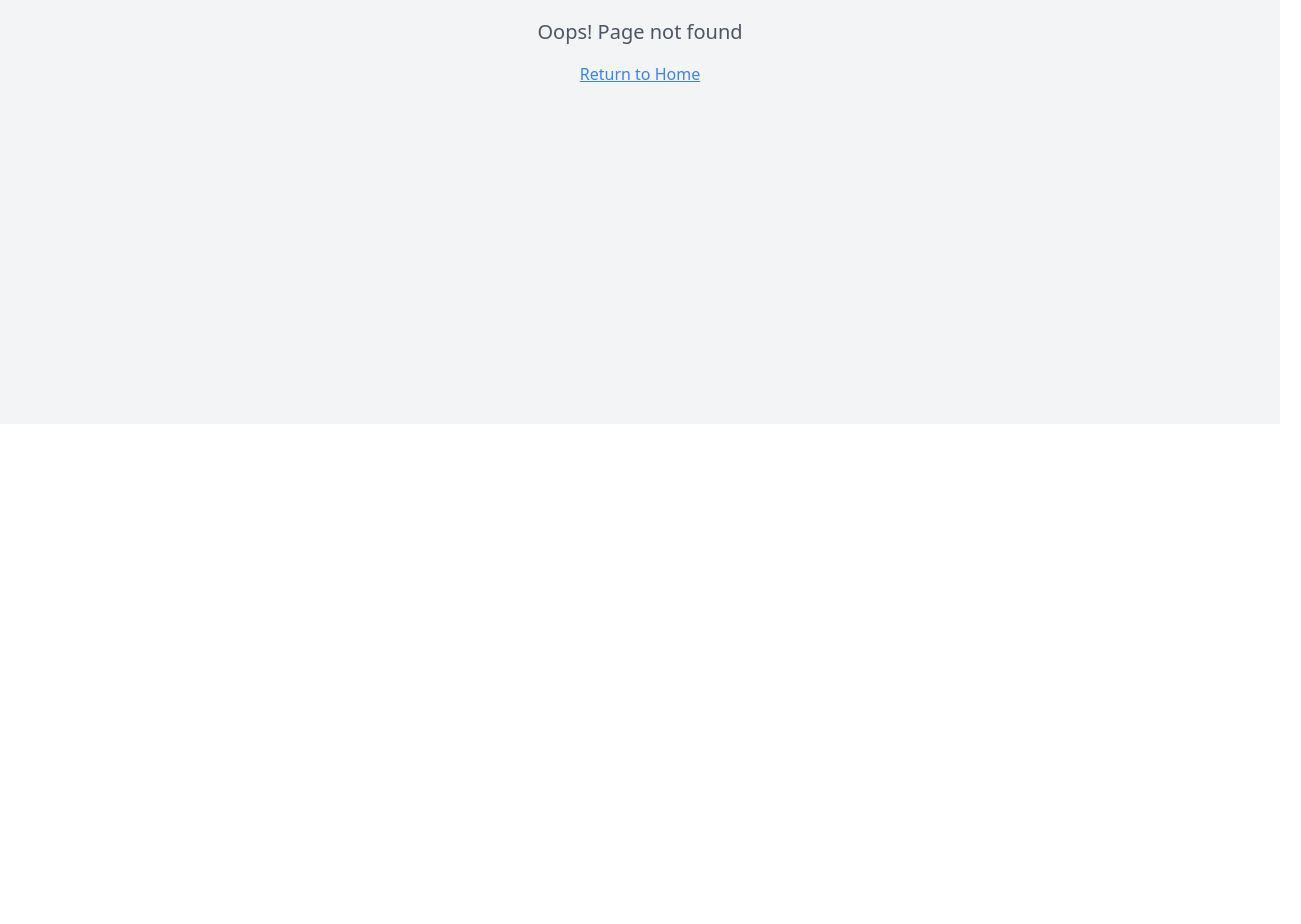
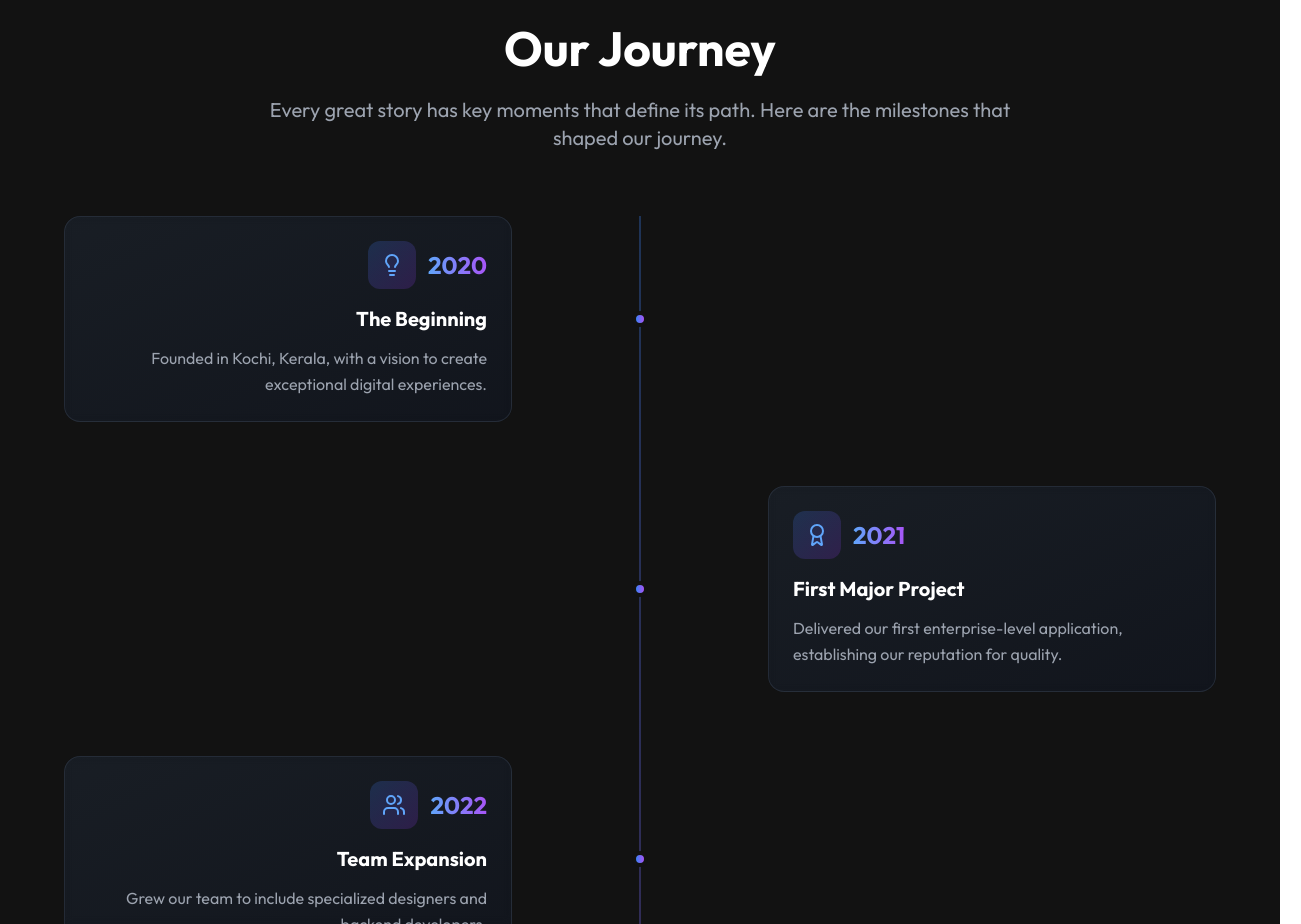
Before and after one commit to abhi963007/Dual-Nova, a React (Vite) app: page /our-story in a window 1280 px wide. Before the commit this address had no page. Shown: the part 376-1300 px from the top of the page, 1301 px wide, since content can reach past the window. Before the commit the page ends 800 px from the top, so only its background shows below. Built offline with nearby package versions, Linux system fonts and the light colour scheme.

Commit message:
Add Our Story page
Create a new page accessible via the navigation, detailing the company's story.

```diff
--- a/src/App.tsx
+++ b/src/App.tsx
@@ -9,6 +9,7 @@ import About from "./pages/About";
 import Projects from "./pages/Projects";
 import Services from "./pages/Services";
 import Contact from "./pages/Contact";
+import OurStory from "./pages/OurStory";
 import NotFound from "./pages/NotFound";
 
 const queryClient = new QueryClient();
@@ -25,6 +26,7 @@ const App = () => (
           <Route path="/projects" element={<Projects />} />
           <Route path="/services" element={<Services />} />
           <Route path="/contact" element={<Contact />} />
+          <Route path="/our-story" element={<OurStory />} />
           {/* ADD ALL CUSTOM ROUTES ABOVE THE CATCH-ALL "*" ROUTE */}
           <Route path="*" element={<NotFound />} />
         </Routes>
--- a/src/components/IntroSection.tsx
+++ b/src/components/IntroSection.tsx
@@ -1,6 +1,6 @@
-
 import React, { useEffect, useRef, useState } from 'react';
 import { Instagram, Linkedin, Youtube, ArrowRight } from 'lucide-react';
+import { Link } from 'react-router-dom';
 
 export const IntroSection = () => {
   const [techCount, setTechCount] = useState(0);
@@ -161,7 +161,10 @@ export const IntroSection = () => {
           </div>
 
           {/* Enhanced Our Story Button */}
-          <button className="group relative bg-gradient-to-r from-blue-600 to-purple-600 hover:from-blue-700 hover:to-purple-700 text-white px-8 py-3 rounded-full font-semibold transition-all duration-300 flex items-center space-x-2 hover:scale-105 focus:outline-none focus:ring-2 focus:ring-blue-500 focus:ring-offset-2 focus:ring-offset-[#121212] overflow-hidden">
+          <Link
+            to="/our-story"
+            className="group relative bg-gradient-to-r from-blue-600 to-purple-600 hover:from-blue-700 hover:to-purple-700 text-white px-8 py-3 rounded-full font-semibold transition-all duration-300 flex items-center space-x-2 hover:scale-105 focus:outline-none focus:ring-2 focus:ring-blue-500 focus:ring-offset-2 focus:ring-offset-[#121212] overflow-hidden"
+          >
             <span className="relative z-10">Our Story</span>
             <ArrowRight
               size={18}
@@ -169,7 +172,7 @@ export const IntroSection = () => {
             />
             {/* Button glow effect */}
             <div className="absolute inset-0 bg-gradient-to-r from-blue-400 to-purple-400 opacity-0 group-hover:opacity-20 transition-opacity duration-300 blur-xl"></div>
-          </button>
+          </Link>
         </div>
       </div>
     </section>
--- /dev/null
+++ b/src/pages/OurStory.tsx
@@ -0,0 +1,186 @@
+
+import React from 'react';
+import { Navigation } from '../components/Navigation';
+import { Footer } from '../components/Footer';
+import { Calendar, MapPin, Users, Award, Lightbulb, Target } from 'lucide-react';
+
+const OurStory = () => {
+  const milestones = [
+    {
+      year: '2020',
+      title: 'The Beginning',
+      description: 'Founded in Kochi, Kerala, with a vision to create exceptional digital experiences.',
+      icon: Lightbulb
+    },
+    {
+      year: '2021',
+      title: 'First Major Project',
+      description: 'Delivered our first enterprise-level application, establishing our reputation for quality.',
+      icon: Award
+    },
+    {
+      year: '2022',
+      title: 'Team Expansion',
+      description: 'Grew our team to include specialized designers and backend developers.',
+      icon: Users
+    },
+    {
+      year: '2023',
+      title: 'Global Reach',
+      description: 'Started serving clients internationally, expanding our impact worldwide.',
+      icon: Target
+    },
+    {
+      year: '2024',
+      title: 'Innovation Focus',
+      description: 'Embraced cutting-edge technologies like AI and cloud-native solutions.',
+      icon: MapPin
+    }
+  ];
+
+  const values = [
+    {
+      title: 'Quality First',
+      description: 'We never compromise on quality. Every line of code, every design element is crafted with precision.',
+      color: 'from-blue-500 to-cyan-500'
+    },
+    {
+      title: 'Client Partnership',
+      description: 'We see ourselves as partners in your success, not just service providers.',
+      color: 'from-purple-500 to-pink-500'
+    },
+    {
+      title: 'Continuous Learning',
+      description: 'Technology evolves rapidly, and so do we. We stay ahead of the curve.',
+      color: 'from-green-500 to-emerald-500'
+    },
+    {
+      title: 'Innovation Driven',
+      description: 'We love solving complex problems with creative and innovative solutions.',
+      color: 'from-orange-500 to-red-500'
+    }
+  ];
+
+  return (
+    <div className="min-h-screen bg-[#121212] text-white font-outfit">
+      <Navigation />
+
+      {/* Hero Section */}
+      <section className="pt-24 pb-16 px-6 relative overflow-hidden">
+        <div className="absolute inset-0 bg-gradient-to-br from-blue-500/5 via-transparent to-purple-500/5"></div>
+        <div className="max-w-6xl mx-auto text-center relative z-10">
+          <h1 className="text-5xl md:text-7xl font-black mb-6 text-transparent bg-clip-text bg-gradient-to-r from-blue-400 via-purple-500 to-cyan-400 animate-fade-in-up">
+            Our Story
+          </h1>
+          <p className="text-xl md:text-2xl text-gray-300 max-w-4xl mx-auto leading-relaxed animate-fade-in-up delay-200">
+            From a small idea in Kochi to a global digital solutions partner - discover the journey that shaped Code Piece into what it is today.
+          </p>
+        </div>
+      </section>
+
+      {/* Timeline Section */}
+      <section className="py-20 px-6">
+        <div className="max-w-6xl mx-auto">
+          <div className="text-center mb-16">
+            <h2 className="text-4xl md:text-5xl font-bold mb-6 text-white">Our Journey</h2>
+            <p className="text-xl text-gray-400 max-w-3xl mx-auto">
+              Every great story has key moments that define its path. Here are the milestones that shaped our journey.
+            </p>
+          </div>
+
+          <div className="relative">
+            {/* Timeline line */}
+            <div className="absolute left-1/2 transform -translate-x-px h-full w-0.5 bg-gradient-to-b from-blue-500 to-purple-500 opacity-30"></div>
+
+            {milestones.map((milestone, index) => {
+              const Icon = milestone.icon;
+              const isEven = index % 2 === 0;
+
+              return (
+                <div key={index} className={`relative flex items-center mb-16 ${isEven ? 'justify-start' : 'justify-end'}`}>
+                  {/* Timeline dot */}
+                  <div className="absolute left-1/2 transform -translate-x-1/2 w-4 h-4 bg-gradient-to-r from-blue-500 to-purple-500 rounded-full border-4 border-[#121212] z-10"></div>
+
+                  {/* Content */}
+                  <div className={`w-5/12 ${isEven ? 'pr-8 text-right' : 'pl-8 text-left'}`}>
+                    <div className="bg-gradient-to-br from-gray-800/50 to-gray-900/50 backdrop-blur-sm border border-gray-700/50 rounded-2xl p-6 hover:scale-105 transition-all duration-300">
+                      <div className={`flex items-center mb-4 ${isEven ? 'justify-end' : 'justify-start'}`}>
+                        <div className="w-12 h-12 bg-gradient-to-br from-blue-500/20 to-purple-600/20 rounded-xl flex items-center justify-center mr-3">
+                          <Icon size={24} className="text-blue-400" />
+                        </div>
+                        <span className="text-2xl font-bold text-transparent bg-clip-text bg-gradient-to-r from-blue-400 to-purple-500">
+                          {milestone.year}
+                        </span>
+                      </div>
+                      <h3 className="text-xl font-bold mb-3 text-white">{milestone.title}</h3>
+                      <p className="text-gray-400 leading-relaxed">{milestone.description}</p>
+                    </div>
+                  </div>
+                </div>
+              );
+            })}
+          </div>
+        </div>
+      </section>
+
+      {/* Mission Section */}
+      <section className="py-20 px-6 bg-gradient-to-br from-[#1a1a1a] to-[#0f0f0f]">
+        <div className="max-w-6xl mx-auto">
+          <div className="grid grid-cols-1 lg:grid-cols-2 gap-16 items-center">
+            <div>
+              <h2 className="text-4xl md:text-5xl font-bold mb-8 text-white">Our Mission</h2>
+              <div className="space-y-6 text-gray-300 text-lg leading-relaxed">
+                <p>
+                  At Code Piece, we believe that technology should be a bridge, not a barrier. Our mission is to democratize access to high-quality digital solutions, making cutting-edge technology accessible to businesses of all sizes.
+                </p>
+                <p>
+                  We're not just building applications; we're crafting digital experiences that connect people, solve real problems, and drive meaningful change in the world.
+                </p>
+                <p>
+                  Every project we undertake is an opportunity to push boundaries, challenge conventions, and create something truly exceptional.
+                </p>
+              </div>
+            </div>
+            <div className="relative">
+              <img
+                src="https://images.unsplash.com/photo-1522202176988-66273c2fd55f?w=600&h=400&fit=crop"
+                alt="Team mission"
+                className="rounded-2xl shadow-2xl"
+              />
+              <div className="absolute -bottom-6 -left-6 w-32 h-32 bg-gradient-to-br from-purple-500/30 to-blue-600/30 rounded-full blur-xl"></div>
+            </div>
+          </div>
+        </div>
+      </section>
+
+      {/* Values Section */}
+      <section className="py-20 px-6">
+        <div className="max-w-6xl mx-auto">
+          <div className="text-center mb-16">
+            <h2 className="text-4xl md:text-5xl font-bold mb-6 text-white">What Drives Us</h2>
+            <p className="text-xl text-gray-400 max-w-3xl mx-auto">
+              Our core values are the foundation of everything we do and every decision we make.
+            </p>
+          </div>
+          <div className="grid grid-cols-1 md:grid-cols-2 gap-8">
+            {values.map((value, index) => (
+              <div key={index} className="group">
+                <div className="bg-gradient-to-br from-gray-800/50 to-gray-900/50 backdrop-blur-sm border border-gray-700/50 rounded-2xl p-8 h-full hover:scale-105 transition-all duration-300">
+                  <div className={`w-16 h-16 bg-gradient-to-br ${value.color} rounded-2xl flex items-center justify-center mb-6 group-hover:scale-110 transition-transform duration-300`}>
+                    <div className="w-8 h-8 bg-white/10 rounded-lg"></div>
+                  </div>
+                  <h3 className="text-2xl font-bold mb-4 text-white">{value.title}</h3>
+                  <p className="text-gray-400 leading-relaxed">{value.description}</p>
+                </div>
+              </div>
+            ))}
+          </div>
+        </div>
+      </section>
+
+      <Footer />
+    </div>
+  );
+};
+
+export default OurStory;
```
